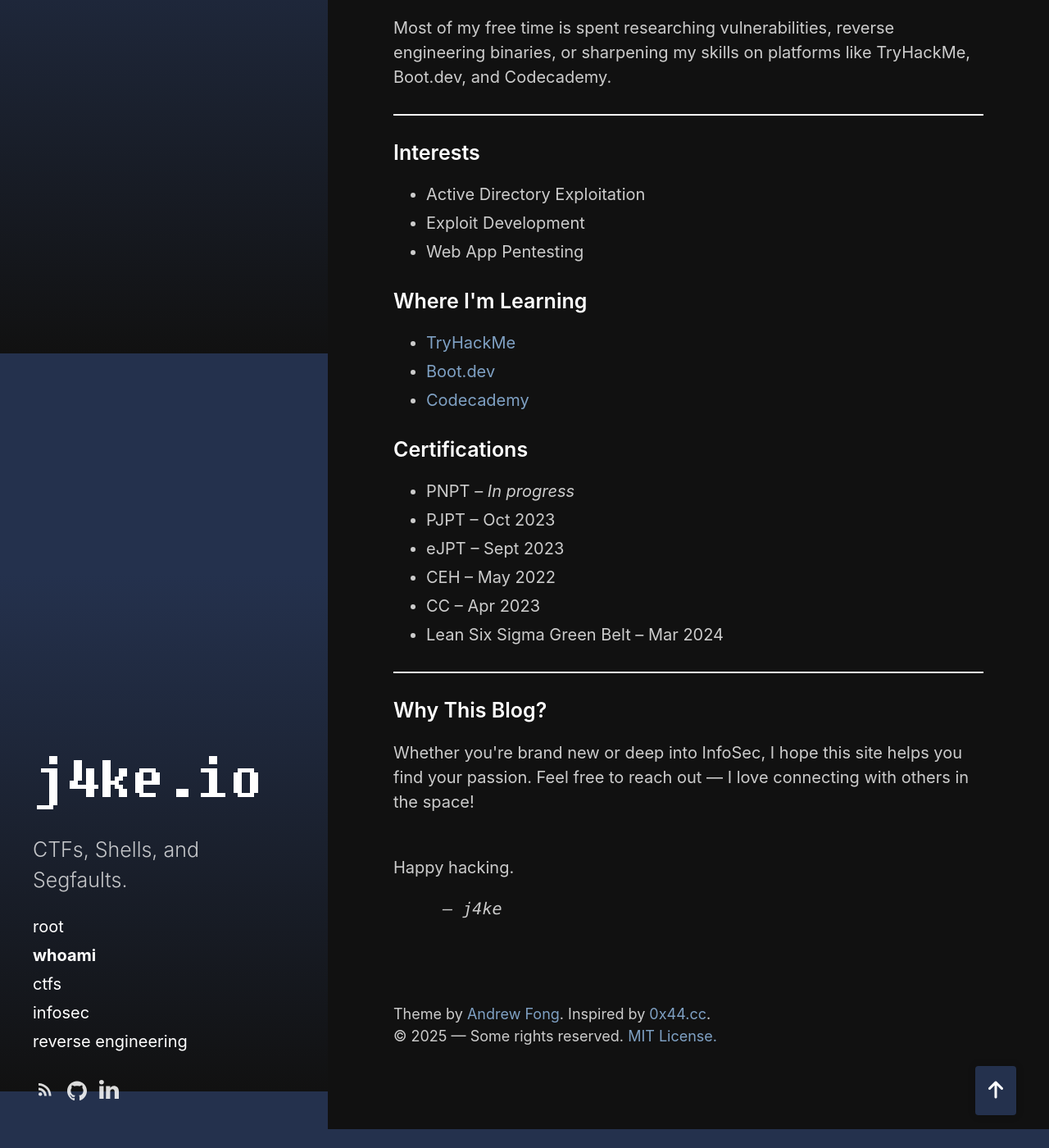
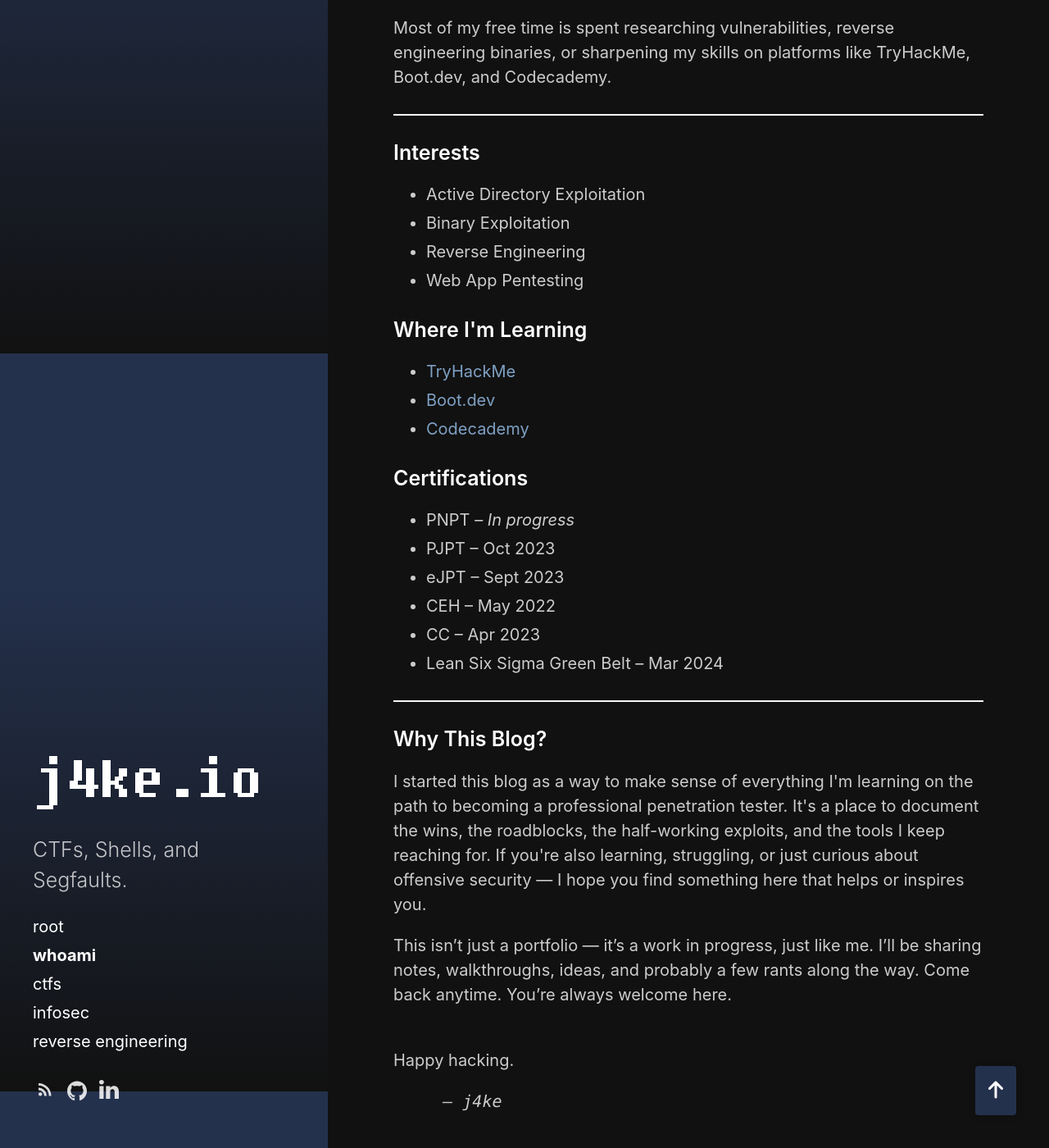
Before and after one commit to j4ke-exe/j4ke.io, a Jekyll site: the page built from whoami.html, in a window 1280 px wide and 1400 px high, scrolled down 469 px. Shown: the whole window at 82% size. Built offline with Jekyll 4.4.1, drawn with Linux system fonts in a browser that asks for light colours; before the commit the page ends 1846 px from its top, so only the background shows below that.

Commit message:
Update whoami.html

```diff
--- a/whoami.html
+++ b/whoami.html
@@ -16,7 +16,8 @@ sidebar_link: true
 <h3>Interests</h3>
 <ul>
   <li>Active Directory Exploitation</li>
-  <li>Exploit Development</li>
+  <li>Binary Exploitation</li>
+  <li>Reverse Engineering</li>
   <li>Web App Pentesting</li>
 </ul>
 
@@ -40,7 +41,12 @@ sidebar_link: true
 <hr>
 
 <h3>Why This Blog?</h3>
-<p>Whether you're brand new or deep into InfoSec, I hope this site helps you find your passion. Feel free to reach out — I love connecting with others in the space!</p><br>
+<p>
+I started this blog as a way to make sense of everything I'm learning on the path to becoming a professional penetration tester. It's a place to document the wins, the roadblocks, the half-working exploits, and the tools I keep reaching for. If you're also learning, struggling, or just curious about offensive security — I hope you find something here that helps or inspires you.
+</p>
+<p>
+This isn’t just a portfolio — it’s a work in progress, just like me. I’ll be sharing notes, walkthroughs, ideas, and probably a few rants along the way. Come back anytime. You’re always welcome here.
+</p><br>
 
 <p>Happy hacking.
 	<br>
```
